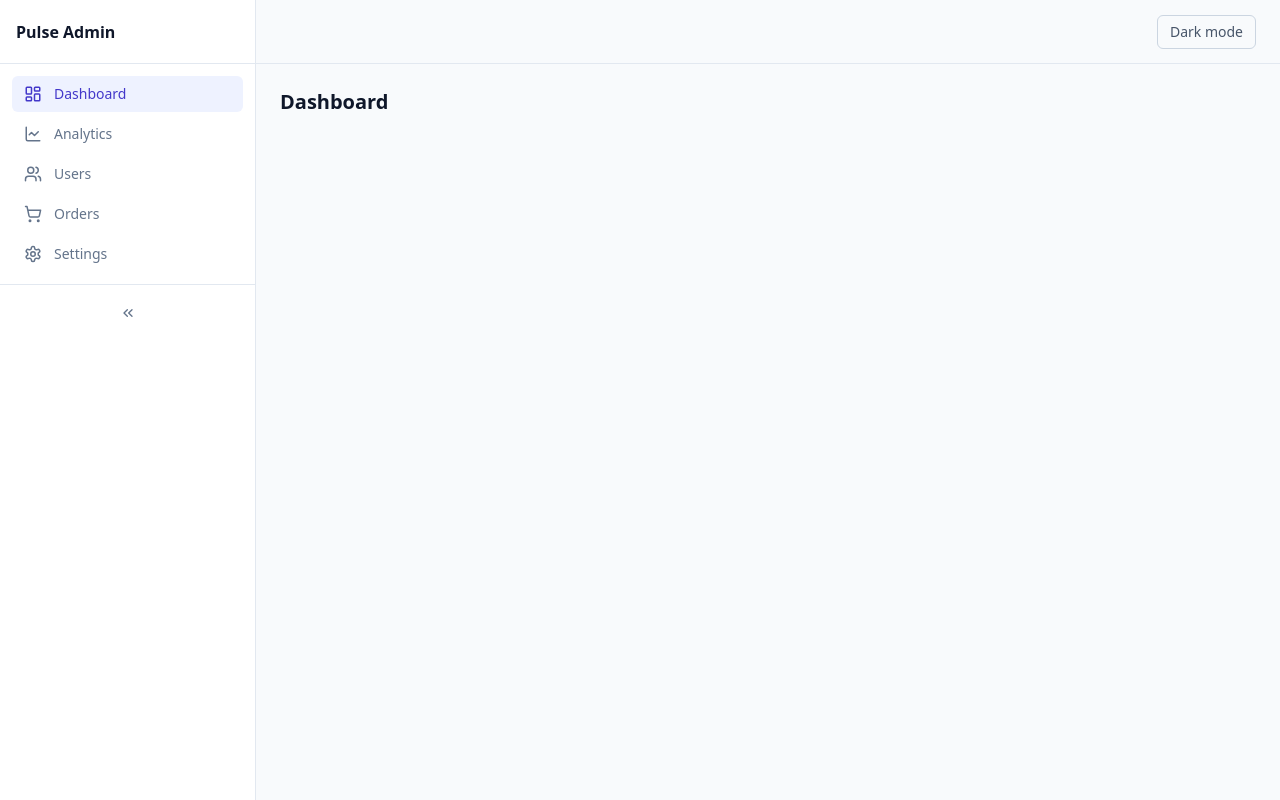
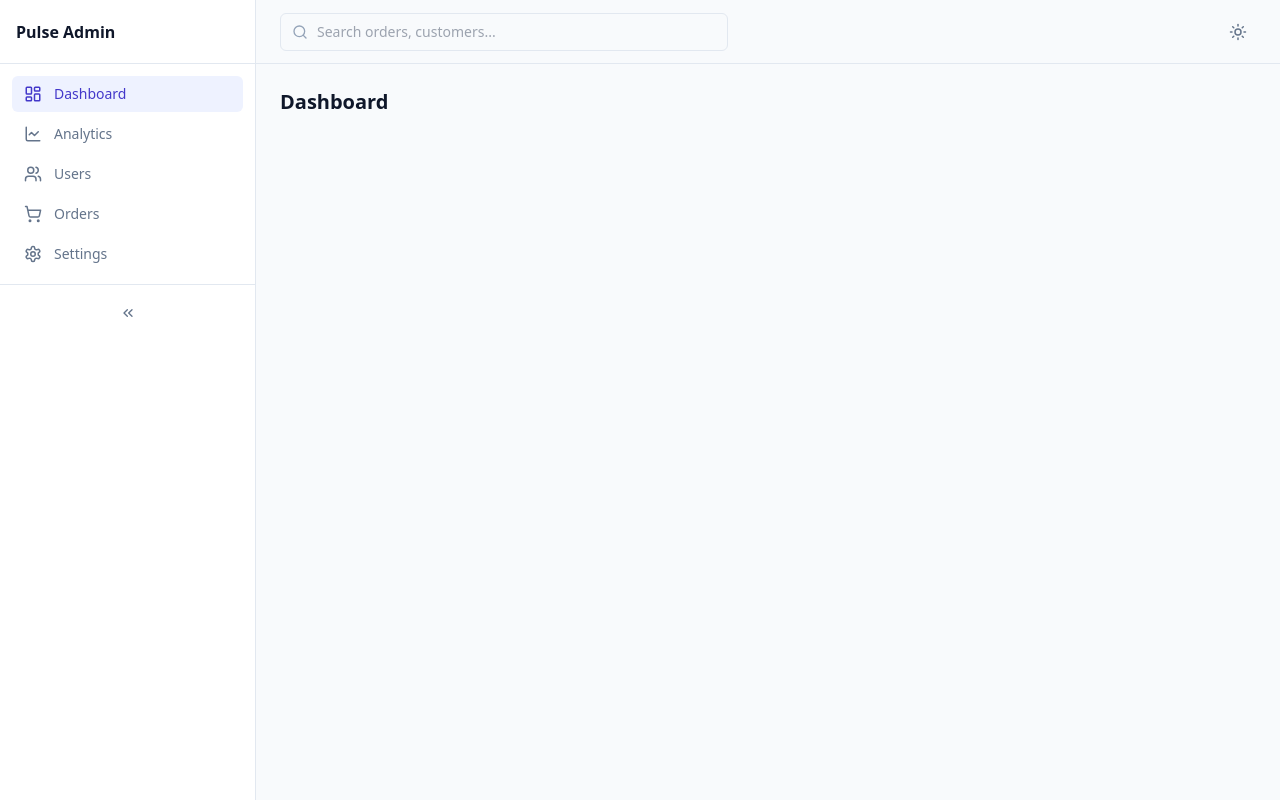
Before and after one commit to Munificient/data-heavy-admin-dashboard, a React (Vite) app: page / in a window 1280 px wide. Built offline with nearby package versions, Linux system fonts and the light colour scheme.

Commit message:
extract header component, add search bar

```diff
--- a/src/App.jsx
+++ b/src/App.jsx
@@ -1,11 +1,11 @@
 import React, { useState } from 'react';
 import Sidebar from './components/layout/Sidebar.jsx';
-import { useTheme } from './context/ThemeContext.jsx';
+import Header from './components/layout/Header.jsx';
 
 export default function App() {
-  const { isDark, toggleTheme } = useTheme();
   const [activeView, setActiveView] = useState('dashboard');
   const [collapsed, setCollapsed] = useState(false);
+  const [searchTerm, setSearchTerm] = useState('');
 
   return (
     <div className="min-h-screen flex bg-slate-50 dark:bg-slate-950">
@@ -16,15 +16,7 @@ export default function App() {
         onNavigate={setActiveView}
       />
       <div className="flex-1">
-        <div className="h-16 border-b border-slate-200 dark:border-slate-800 flex items-center justify-end px-6">
-          <button
-            type="button"
-            onClick={toggleTheme}
-            className="rounded-md border border-slate-300 dark:border-slate-700 px-3 py-1.5 text-sm text-slate-600 dark:text-slate-300"
-          >
-            {isDark ? 'Light mode' : 'Dark mode'}
-          </button>
-        </div>
+        <Header searchTerm={searchTerm} onSearchChange={setSearchTerm} />
         <main className="p-6">
           <h1 className="text-xl font-bold text-slate-900 dark:text-white capitalize">{activeView}</h1>
         </main>
--- /dev/null
+++ b/src/components/layout/Header.jsx
@@ -0,0 +1,29 @@
+import React from 'react';
+import { Search, Sun, Moon } from 'lucide-react';
+import { useTheme } from '../../context/ThemeContext.jsx';
+
+export default function Header({ searchTerm, onSearchChange }) {
+  const { isDark, toggleTheme } = useTheme();
+
+  return (
+    <header className="h-16 border-b border-slate-200 dark:border-slate-800 flex items-center justify-between px-6 gap-4">
+      <div className="relative max-w-md flex-1">
+        <Search size={16} className="absolute left-3 top-1/2 -translate-y-1/2 text-slate-400" />
+        <input
+          type="text"
+          value={searchTerm}
+          onChange={(event) => onSearchChange(event.target.value)}
+          placeholder="Search orders, customers..."
+          className="w-full rounded-md border border-slate-200 dark:border-slate-700 bg-slate-50 dark:bg-slate-900 pl-9 pr-3 py-2 text-sm"
+        />
+      </div>
+      <button
+        type="button"
+        onClick={toggleTheme}
+        className="h-9 w-9 flex items-center justify-center rounded-md text-slate-500 hover:bg-slate-100 dark:hover:bg-slate-800"
+      >
+        {isDark ? <Moon size={18} /> : <Sun size={18} />}
+      </button>
+    </header>
+  );
+}
```
